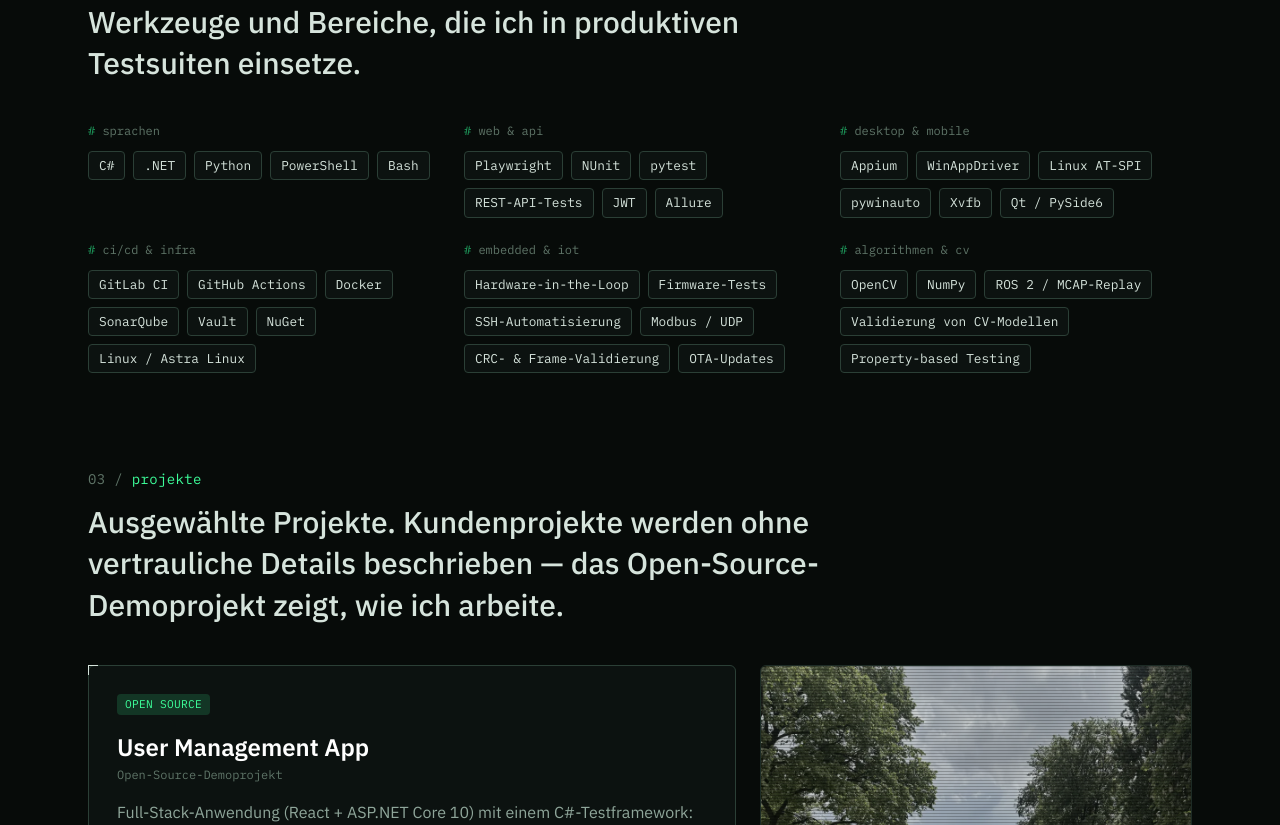
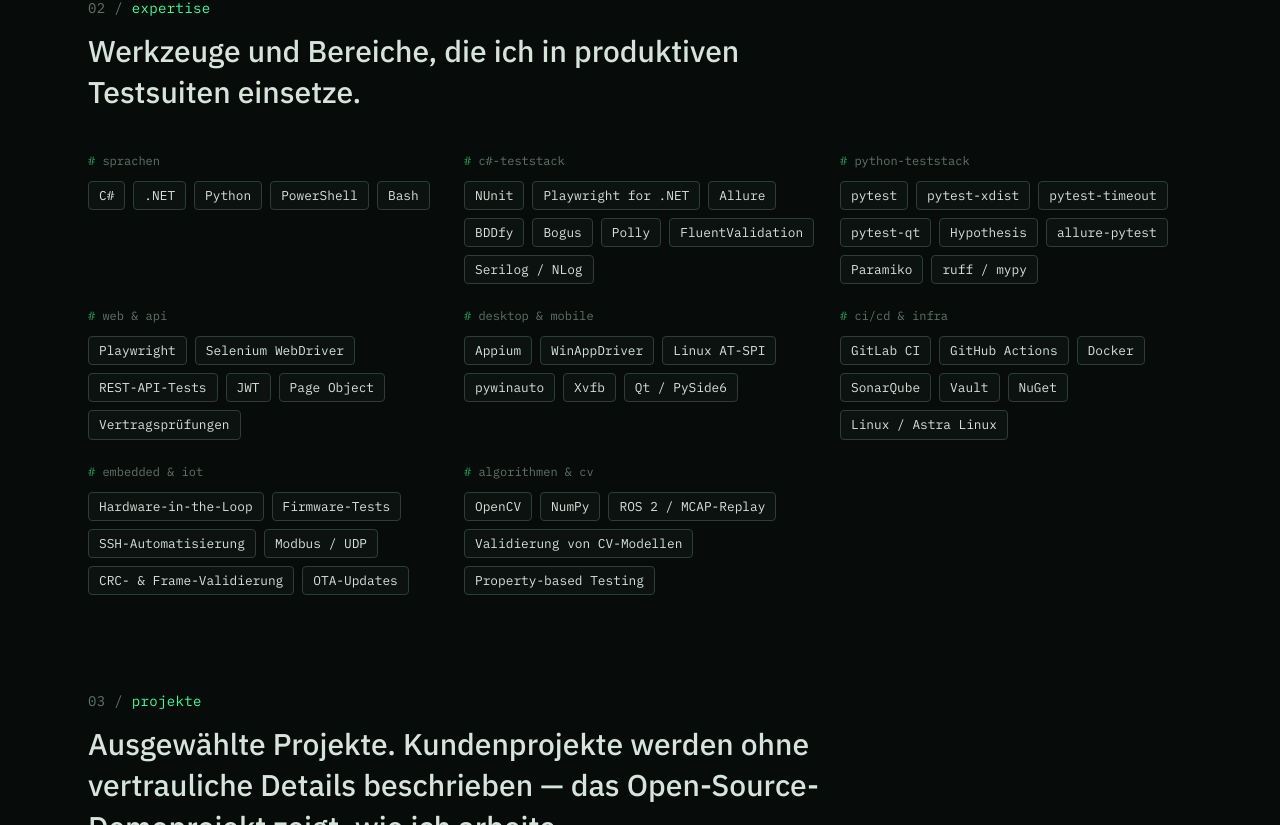
Before and after one commit to deniscyborg/portfolio, a Next.js app: page /de/ in a window 1280 px wide. Shown: the part 1795-2620 px from the top of the page. Built offline with nearby package versions, Linux system fonts and the light colour scheme; no server answers.

Commit message:
Portfolio: tech-focused project cards, single freelance timeline since 2023
Project cards name the industry and the real test stack instead of clients and years; expertise lists the C# and Python test libraries actually used; Selenium added; hero mentions independent product testing.

```diff
--- a/src/i18n/de.ts
+++ b/src/i18n/de.ts
@@ -23,7 +23,7 @@ export const de: Dictionary = {
     location: "Berlin, Deutschland · B2B / Freie Mitarbeit · EN / DE / RU",
     testsLine: "31 bestanden, 0 fehlgeschlagen — Live-Demoprojekt",
     headline: "Ich baue Testautomatisierung, der Teams wirklich vertrauen.",
-    lead: "Frameworks von Grund auf, CI/CD-Pipelines und Testinfrastruktur für Web-, Mobile-, Desktop-, Embedded- und KI-gestützte Produkte. Ich unterstütze Ihr Team als externer Dienstleister – erste Ergebnisse in der Regel schon in den ersten Wochen.",
+    lead: "Frameworks von Grund auf, CI/CD-Pipelines und Testinfrastruktur für Web-, Mobile-, Desktop-, Embedded- und KI-gestützte Produkte. Ich arbeite als externer Dienstleister – in Ihrem Team oder als eigenständiger Test Ihres Produkts – erste Ergebnisse in der Regel schon in den ersten Wochen.",
     ctaPrimary: "Nachricht auf LinkedIn",
     ctaSecondary: "Projekte ansehen",
     stats: [
@@ -73,7 +73,9 @@ export const de: Dictionary = {
     lead: "Werkzeuge und Bereiche, die ich in produktiven Testsuiten einsetze.",
     groups: [
       { name: "sprachen", items: ["C#", ".NET", "Python", "PowerShell", "Bash"] },
-      { name: "web & api", items: ["Playwright", "NUnit", "pytest", "REST-API-Tests", "JWT", "Allure"] },
+      { name: "c#-teststack", items: ["NUnit", "Playwright for .NET", "Allure", "BDDfy", "Bogus", "Polly", "FluentValidation", "Serilog / NLog"] },
+      { name: "python-teststack", items: ["pytest", "pytest-xdist", "pytest-timeout", "pytest-qt", "Hypothesis", "allure-pytest", "Paramiko", "ruff / mypy"] },
+      { name: "web & api", items: ["Playwright", "Selenium WebDriver", "REST-API-Tests", "JWT", "Page Object", "Vertragsprüfungen"] },
       { name: "desktop & mobile", items: ["Appium", "WinAppDriver", "Linux AT-SPI", "pywinauto", "Xvfb", "Qt / PySide6"] },
       { name: "ci/cd & infra", items: ["GitLab CI", "GitHub Actions", "Docker", "SonarQube", "Vault", "NuGet", "Linux / Astra Linux"] },
       { name: "embedded & iot", items: ["Hardware-in-the-Loop", "Firmware-Tests", "SSH-Automatisierung", "Modbus / UDP", "CRC- & Frame-Validierung", "OTA-Updates"] },
@@ -96,17 +98,17 @@ export const de: Dictionary = {
         open: true,
       },
       {
-        id: "kommunikant",
+        id: "training",
         title: "Testautomatisierung für ein Berliner Trainingsunternehmen",
-        context: "Kommunikant Berlin GmbH · seit Juni 2025",
+        context: "Trainingsunternehmen · Berlin",
         text: "Automatisierte UI- und API-Tests mit Einbindung in CI/CD, Testdokumentation sowie laufender IT-Support für das Team.",
         tags: ["UI-Tests", "API-Tests", "CI/CD", "Testdokumentation"],
         open: false,
       },
       {
-        id: "lexlabs",
+        id: "academy",
         title: "IT-Infrastruktur für eine Tech-Akademie",
-        context: "Lex Labs UG · Deutsche Tech Akademie · seit Juni 2025",
+        context: "Tech-Akademie · Berlin",
         text: "Systemadministration und IT-Support: Betreuung interner Werkzeuge und Infrastruktur sowie Unterstützung der Mitarbeitenden bei technischen Fragen im Alltag.",
         tags: ["Systemadministration", "IT-Support", "Infrastruktur"],
         open: false,
@@ -114,17 +116,17 @@ export const de: Dictionary = {
       {
         id: "platform",
         title: "Enterprise-Testplattform auf .NET",
-        context: "Industrieplattform INCA 4.0 · F&E-Zentrum „Consom Group“",
+        context: "Industrielle Softwareplattform · F&E-Zentrum",
         text: "Ein wiederverwendbares Testframework als versionierte NuGet-Pakete — API-Clients, Playwright-Page-Objects, Generierung von Grenzwerttests und Projektvorlagen — sowie über 2.400 API- und UI-Tests in Framework- und Produkt-Testsuiten. GitLab CI mit Vault-Secrets, SonarQube und Kompatibilitätsprüfungen für jedes abhängige Projekt.",
-        tags: ["C#", ".NET", "Playwright", "NUnit", "NuGet", "GitLab CI", "SonarQube"],
+        tags: ["C#", ".NET", "NUnit", "Playwright", "Allure", "BDDfy", "Bogus", "Serilog", "NuGet", "GitLab CI", "SonarQube", "Vault"],
         open: false,
       },
       {
         id: "desktop",
         title: "Plattformübergreifendes Desktop-Produkt",
-        context: "Softwarehersteller Impuls-Plus · Windows & Astra Linux",
+        context: "Softwarehersteller · Windows & Astra Linux",
         text: "End-to-End-Automatisierung einer Desktop-Serveranwendung unter Windows und Astra Linux über den gesamten Lebenszyklus: Installation, Registrierung, Lizenzierung, täglicher Betrieb und Deinstallation. Appium mit WinAppDriver und Linux AT-SPI, Playwright für den Webteil — über 160 Tests, ausgeführt bei jedem Produkt-Build.",
-        tags: ["C#", "Appium", "WinAppDriver", "AT-SPI", "Playwright", "GitLab CI"],
+        tags: ["C#", "NUnit", "Appium", "WinAppDriver", "AT-SPI", "Playwright", "Polly", "Allure", "GitLab CI"],
         open: false,
       },
       {
@@ -132,15 +134,15 @@ export const de: Dictionary = {
         title: "Hardware-in-the-Loop-Testlabor",
         context: "Hardware-F&E · Embedded-Geräte",
         text: "Testautomatisierung in Python für Embedded-Geräte: Aufbau von Testständen mit realer Hardware, simulierte Geräte in Docker und Wiedergabe aufgezeichneter Daten — über 1.700 automatisierte Prüfungen und ein Desktop-Werkzeug für das Testteam.",
-        tags: ["Python", "pytest", "Docker", "Hardware-in-the-Loop"],
+        tags: ["Python", "pytest", "pytest-xdist", "Hypothesis", "Paramiko", "Allure", "Docker", "PySide6", "pytest-qt"],
         open: false,
       },
       {
-        id: "ksor",
+        id: "iot-cv",
         title: "IoT- & CV-Plattform zur Fahrerüberwachung",
-        context: "KSOR (Skolkovo-Mitglied) · 2023 — 2025",
-        text: "QA-Leitung für eine hochlastfähige IoT- und Computer-Vision-Plattform: Firmware- und Leiterplattentests, Hardwareauswahl, CV-Datensätze und Modellvalidierung, OTA-Update-Strategie und Feldtests.",
-        tags: ["Embedded", "IoT", "Computer Vision", "QA-Leitung"],
+        context: "IoT & Computer Vision · QA-Leitung",
+        text: "QA-Leitung für eine IoT- und Computer-Vision-Plattform zur Fahrerüberwachung: Mitarbeit an der Geräte-Firmware, Auswahl von Testdatensätzen für die Validierung von CV-Modellen, Inbetriebnahme und Betreuung von Hardware-Revisionen, OTA-Update-Strategie und Feldtests.",
+        tags: ["Embedded-Firmware", "Firmware-Tests", "CV-Testdatensätze", "Modellvalidierung", "OTA-Updates", "Feldtests"],
         open: false,
       },
     ],
@@ -158,22 +160,10 @@ export const de: Dictionary = {
     present: "heute",
     jobs: [
       {
-        period: "Dez. 2025 — heute",
-        role: "SDET / QA Automation Engineer",
-        company: "F&E-Zentrum „Consom Group“",
-        text: "UI- und API-Automatisierungsframeworks in C# und Playwright für die Industrieplattform INCA 4.0; Test-Tools und CI/CD-Integration.",
-      },
-      {
-        period: "März 2024 — heute",
-        role: "Freelance SDET / QA Automation Infrastructure Engineer",
-        company: "Selbstständig · Berlin · Kommunikant Berlin GmbH, Lex Labs UG",
-        text: "Produktionsreife Testautomatisierung und Infrastruktur für Entwicklungsteams: Python und C#, Playwright und Appium, Docker, CI/CD.",
-      },
-      {
-        period: "Apr. 2023 — Okt. 2025",
-        role: "Senior Embedded SDET / QA Lead",
-        company: "KSOR (Skolkovo-Mitglied)",
-        text: "QA-Prozesse, Systems Engineering und Infrastrukturvalidierung für eine IoT- und Computer-Vision-Plattform zur Fahrersicherheit.",
+        period: "2023 — heute",
+        role: "Freelance SDET / QA Automation Engineer",
+        company: "Selbstständig · Berlin · B2B und Projektverträge",
+        text: "Test-Frameworks, Testinfrastruktur und CI/CD für Produktteams. Kunden aus Industriesoftware, Desktop-Software, E-Commerce, Hardware-F&E, IoT & Computer Vision und Bildung.",
       },
     ],
     educationTitle: "ausbildung",
--- a/src/i18n/en.ts
+++ b/src/i18n/en.ts
@@ -21,7 +21,7 @@ export const en = {
     location: "Berlin, Germany · B2B / Freie Mitarbeit · EN / DE / RU",
     testsLine: "31 passed, 0 failed — live demo project",
     headline: "I build test automation that teams actually trust.",
-    lead: "Frameworks from scratch, CI/CD pipelines and test infrastructure for web, mobile, desktop, embedded and AI-driven products. I work alongside your team as an independent contractor, with first results within the first weeks.",
+    lead: "Frameworks from scratch, CI/CD pipelines and test infrastructure for web, mobile, desktop, embedded and AI-driven products. I work as an independent contractor — inside your team or testing your product on my own — with first results within the first weeks.",
     ctaPrimary: "Message me on LinkedIn",
     ctaSecondary: "See my work",
     stats: [
@@ -71,7 +71,9 @@ export const en = {
     lead: "Tools and areas I use in production test suites.",
     groups: [
       { name: "languages", items: ["C#", ".NET", "Python", "PowerShell", "Bash"] },
-      { name: "web & api", items: ["Playwright", "NUnit", "pytest", "REST API testing", "JWT", "Allure"] },
+      { name: "c# test stack", items: ["NUnit", "Playwright for .NET", "Allure", "BDDfy", "Bogus", "Polly", "FluentValidation", "Serilog / NLog"] },
+      { name: "python test stack", items: ["pytest", "pytest-xdist", "pytest-timeout", "pytest-qt", "Hypothesis", "allure-pytest", "Paramiko", "ruff / mypy"] },
+      { name: "web & api", items: ["Playwright", "Selenium WebDriver", "REST API testing", "JWT", "Page Object", "Contract checks"] },
       { name: "desktop & mobile", items: ["Appium", "WinAppDriver", "Linux AT-SPI", "pywinauto", "Xvfb", "Qt / PySide6"] },
       { name: "ci/cd & infra", items: ["GitLab CI", "GitHub Actions", "Docker", "SonarQube", "Vault", "NuGet", "Linux / Astra Linux"] },
       { name: "embedded & iot", items: ["Hardware-in-the-loop", "Firmware testing", "SSH automation", "Modbus / UDP", "CRC & frame validation", "OTA updates"] },
@@ -94,17 +96,17 @@ export const en = {
         open: true,
       },
       {
-        id: "kommunikant",
+        id: "training",
         title: "Test automation for a Berlin training company",
-        context: "Kommunikant Berlin GmbH · since Jun 2025",
+        context: "Training company · Berlin",
         text: "UI and API test automation integrated into CI/CD, test documentation, plus ongoing IT support for the team.",
         tags: ["UI tests", "API tests", "CI/CD", "Test documentation"],
         open: false,
       },
       {
-        id: "lexlabs",
+        id: "academy",
         title: "IT infrastructure for a tech academy",
-        context: "Lex Labs UG · Deutsche Tech Akademie · since Jun 2025",
+        context: "Tech academy · Berlin",
         text: "System administration and IT support: maintaining internal tools and infrastructure and helping staff with day-to-day technical issues.",
         tags: ["System administration", "IT support", "Infrastructure"],
         open: false,
@@ -112,17 +114,17 @@ export const en = {
       {
         id: "platform",
         title: "Enterprise .NET test platform",
-        context: "Industrial platform INCA 4.0 · R&D Center “Consom Group”",
+        context: "Industrial software platform · R&D center",
         text: "A reusable test framework shipped as versioned NuGet packages — API clients, Playwright Page Objects, boundary-value test generation and project templates — plus 2,400+ API and UI tests across the framework and product suites. GitLab CI with Vault secrets, SonarQube and compatibility checks for every consumer project.",
-        tags: ["C#", ".NET", "Playwright", "NUnit", "NuGet", "GitLab CI", "SonarQube"],
+        tags: ["C#", ".NET", "NUnit", "Playwright", "Allure", "BDDfy", "Bogus", "Serilog", "NuGet", "GitLab CI", "SonarQube", "Vault"],
         open: false,
       },
       {
         id: "desktop",
         title: "Cross-platform desktop product",
-        context: "Software vendor Impuls-Plus · Windows & Astra Linux",
+        context: "Software vendor · Windows & Astra Linux",
         text: "End-to-end automation of a desktop server application on Windows and Astra Linux across its whole lifecycle: installation, registration, licensing, daily use and removal. Appium with WinAppDriver and Linux AT-SPI, Playwright for the web part — 160+ tests triggered by every product build.",
-        tags: ["C#", "Appium", "WinAppDriver", "AT-SPI", "Playwright", "GitLab CI"],
+        tags: ["C#", "NUnit", "Appium", "WinAppDriver", "AT-SPI", "Playwright", "Polly", "Allure", "GitLab CI"],
         open: false,
       },
       {
@@ -130,15 +132,15 @@ export const en = {
         title: "Hardware-in-the-loop test lab",
         context: "Hardware R&D · embedded devices",
         text: "Python test automation for embedded devices: building test stands with real hardware, simulated devices in Docker and replay of recorded data — 1,700+ automated checks and a desktop tool for the test team.",
-        tags: ["Python", "pytest", "Docker", "Hardware-in-the-loop"],
+        tags: ["Python", "pytest", "pytest-xdist", "Hypothesis", "Paramiko", "Allure", "Docker", "PySide6", "pytest-qt"],
         open: false,
       },
       {
-        id: "ksor",
+        id: "iot-cv",
         title: "Driver-monitoring IoT & CV platform",
-        context: "KSOR (Skolkovo member) · 2023 — 2025",
-        text: "Led QA for a high-throughput IoT and computer-vision platform: firmware and PCB testing, hardware selection, CV datasets and model validation, OTA update strategy and field testing.",
-        tags: ["Embedded", "IoT", "Computer vision", "QA lead"],
+        context: "IoT & computer vision · QA lead",
+        text: "QA lead for an IoT and computer-vision driver-monitoring platform: contributed to the device firmware, selected test datasets for CV model validation, commissioned hardware revisions and supported them in operation, OTA update strategy and field testing.",
+        tags: ["Embedded firmware", "Firmware testing", "CV test datasets", "Model validation", "OTA updates", "Field testing"],
         open: false,
       },
     ],
@@ -156,22 +158,10 @@ export const en = {
     present: "now",
     jobs: [
       {
-        period: "Dec 2025 — now",
-        role: "SDET / QA Automation Engineer",
-        company: "R&D Center “Consom Group”",
-        text: "UI and API automation frameworks in C# and Playwright for the INCA 4.0 industrial platform; test tooling and CI/CD integration.",
-      },
-      {
-        period: "Mar 2024 — now",
-        role: "Freelance SDET / QA Automation Infrastructure Engineer",
-        company: "Self-employed · Berlin · Kommunikant Berlin GmbH, Lex Labs UG",
-        text: "Production-ready test automation and infrastructure for engineering teams: Python and C#, Playwright and Appium, Docker, CI/CD.",
-      },
-      {
-        period: "Apr 2023 — Oct 2025",
-        role: "Senior Embedded SDET / QA Lead",
-        company: "KSOR (Skolkovo member)",
-        text: "QA processes, system engineering and infrastructure validation for an IoT and computer-vision driver-safety platform.",
+        period: "2023 — now",
+        role: "Freelance SDET / QA Automation Engineer",
+        company: "Self-employed · Berlin · B2B and contract work",
+        text: "Test frameworks, test infrastructure and CI/CD for product teams. Clients in industrial software, desktop software, e-commerce, hardware R&D, IoT & computer vision and education.",
       },
     ],
     educationTitle: "education",
```
